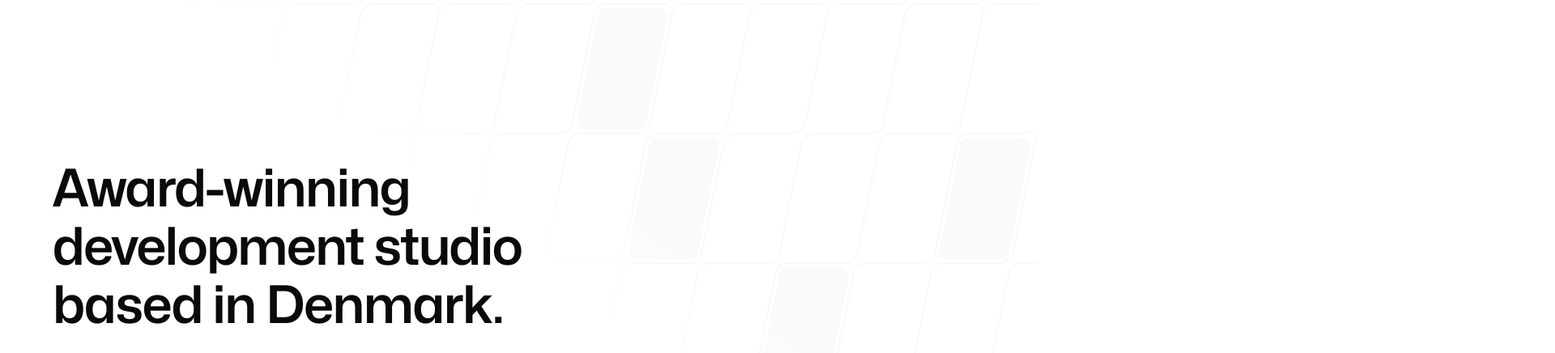
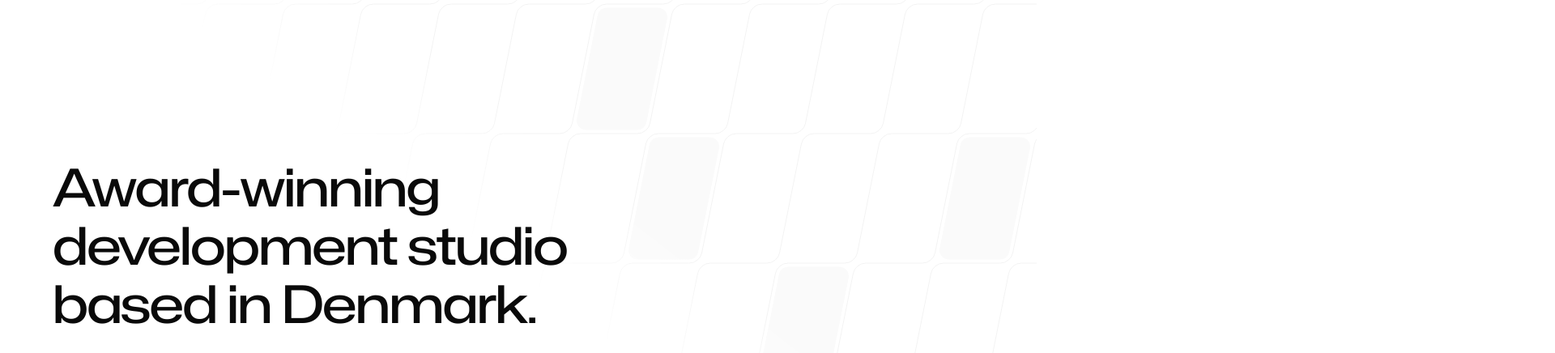
Before and after one commit to ahmadAK07/studio-template, a website: page src/index.html in a window 1280 px wide. Shown: the part 107-543 px from the top of the page at 81% size, 1920 px wide, since content can reach past the window. Drawn offline with Linux system fonts and the light colour scheme.

Commit message:
second commit

```diff
--- a/src/index.html
+++ b/src/index.html
@@ -15,7 +15,7 @@
 <body class="x-overflow-hidden relative">
     <header class="bg-neutral-950 h-[900px]">
         <div class="absolute  w-full border-neutral-800">
-            <div class="flex justify-between items-center w-[1140px] py-16 mx-auto ">
+            <div class="flex justify-between items-center max-w-[1140px] py-16 mx-auto ">
                 <div>
                     <a class="relative z-30" aria-label="Home" href="/">
                         <svg viewBox="0 0 32 32" aria-hidden="true" class="fill-black h-12 sm:hidden">
@@ -71,35 +71,26 @@
 
         </div>
 
-        <nav class="mt-px  font-display text-5xl font-medium tracking-tight text-white">
-            <div class="even:mt-px sm:bg-neutral-950">
-                <div class="mx-auto max-w-7xl px-6 lg:px-8">
-                    <div class="mx-auto max-w-2xl lg:max-w-none">
-                        <div class=" grid grid-cols-1 sm:grid-cols-2"><a
-                                class=" group relative isolate -mx-6 bg-neutral-950 px-6 py-10 even:mt-px sm:mx-0 sm:px-0 sm:py-16 sm:odd:pr-16 sm:even:mt-0 sm:even:border-l sm:border-neutral-800 sm:even:pl-16"
-                                href="/work">Our Work<span
-                                    class="absolute inset-y-0 -z-10 w-screen bg-neutral-900 opacity-0 transition group-odd:right-0 group-even:left-0 group-hover:opacity-100"></span></a><a
-                                class="group relative isolate -mx-6 bg-neutral-950 px-6 py-10 even:mt-px sm:mx-0 sm:px-0 sm:py-16 sm:odd:pr-16 sm:even:mt-0 sm:even:border-l sm:border-neutral-800 sm:even:pl-16"
-                                href="/about">About Us<span
-                                    class="absolute inset-y-0 -z-10 w-screen bg-neutral-900 opacity-0 transition group-odd:right-0 group-even:left-0 group-hover:opacity-100"></span></a>
-                        </div>
-                    </div>
-                </div>
-            </div>
-            <div class="even:mt-px sm:bg-neutral-950">
-                <div class="mx-auto max-w-7xl px-6 lg:px-8 sm:border-neutral-800">
-                    <div class="mx-auto max-w-2xl lg:max-w-none">
-                        <div class="grid grid-cols-1 sm:grid-cols-2"><a
-                                class="group relative isolate -mx-6 bg-neutral-950 px-6 py-10 even:mt-px sm:mx-0 sm:px-0 sm:py-16 sm:odd:pr-16 sm:even:mt-0 sm:even:border-l sm:even:border-neutral-800 sm:even:pl-16"
-                                href="/process">Our Process<span
-                                    class="absolute inset-y-0 -z-10 w-screen bg-neutral-900 opacity-0 transition group-odd:right-0 group-even:left-0 group-hover:opacity-100"></span></a><a
-                                class="group relative isolate -mx-6 bg-neutral-950 px-6 py-10 even:mt-px sm:mx-0 sm:px-0 sm:py-16 sm:odd:pr-16 sm:even:mt-0 sm:even:border-l sm:even:border-neutral-800 sm:even:pl-16"
-                                href="/blog">Blog<span
-                                    class="absolute inset-y-0 -z-10 w-screen bg-neutral-900 opacity-0 transition group-odd:right-0 group-even:left-0 group-hover:opacity-100"></span></a>
-                        </div>
-                    </div>
-                </div>
-            </div>
+        <nav class="bg-blac mt-10 font-medium font-display border-t-[.2px] border-neutral-800   text-5xl text-white">
+
+               <div class="w-full  mx-auto flex justify-center items-center lg:flex-row flex-col">
+                   <div class="hover:bg-neutral-600 lg:w-[50%] w-full px-8 border-l-[.2px] border-b-[.2px] border-neutral-800">
+                    <a href="/" class="w-full h-full px-[70px] py-[60px] block">Our Work</a>
+                   </div>
+                   <div class="hover:bg-neutral-600 lg:w-[50%] w-full  px-8  border-l-[.2px] border-b-[.2px] border-neutral-800">
+                    <a href="/" class="w-full h-full px-[50px] py-[60px] block">About Us</a>
+                   </div>
+               </div>
+               <div class="w-full  mx-auto flex justify-center items-center lg:flex-row flex-col">
+                   <div class="hover:bg-neutral-600 lg:w-[50%] w-full px-8 border-b-[.2px] border-neutral-800">
+                    <a href="/" class="w-full h-full px-[70px] py-[60px] block">Our Process</a>
+                   </div>
+                   <div class="hover:bg-neutral-600 lg:w-[50%] w-full  px-8  border-l-[.2px] border-neutral-800">
+                    <a href="/" class="w-full h-full px-[50px] py-[60px] block">Blog</a>
+                   </div>
+               </div>
+
+
         </nav>
         <!-- <div class=" py-12 mx-auto">
             <ul class="flex flex-wrap">
@@ -197,7 +188,7 @@
                 <div>
                     <div class="max-w-3xl" style="opacity: 1; transform: none;">
                         <h1
-                            class="font-display text-5xl font-semibold tracking-tight text-neutral-950 [text-wrap:balance] sm:text-7xl ">
+                            class="font-display text-5xl font-medium tracking-tight text-neutral-950 [text-wrap:balance] sm:text-7xl ">
                             Award-winning development studio based in Denmark.</h1>
                         <p class="mt-6 text-xl text-neutral-600">We are a development studio working at the intersection
                             of design and technology. It’s a really busy intersection though — a lot of our staff have
--- a/tailwind.config.js
+++ b/tailwind.config.js
@@ -23,7 +23,10 @@ module.exports = {
       },
       fontFamily: {
         sans: ['Mona Sans', ...defaultTheme.fontFamily.sans],
-        display: ['Mona Sans', ...defaultTheme.fontFamily.sans],
+        display: [
+          ['Mona Sans', ...defaultTheme.fontFamily.sans],
+          { fontVariationSettings: '"wdth" 125' },
+        ],
       },
     },
   },
```
Also changed, not shown: src/output.css.
